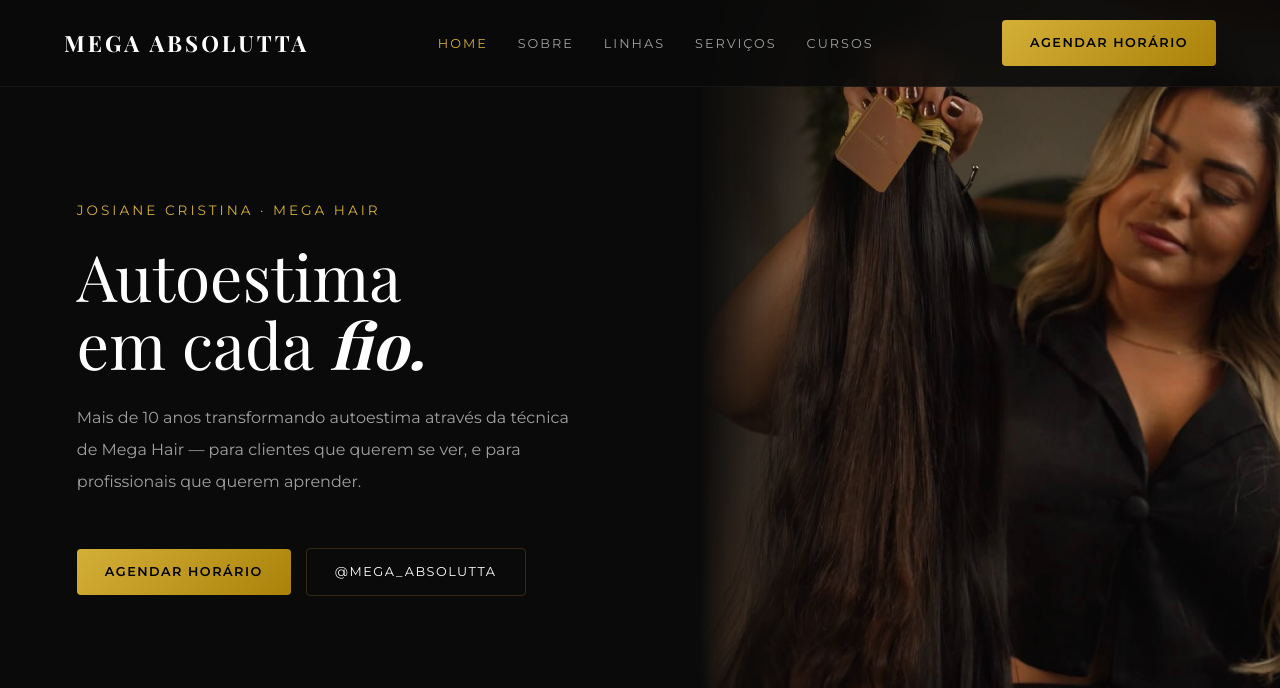
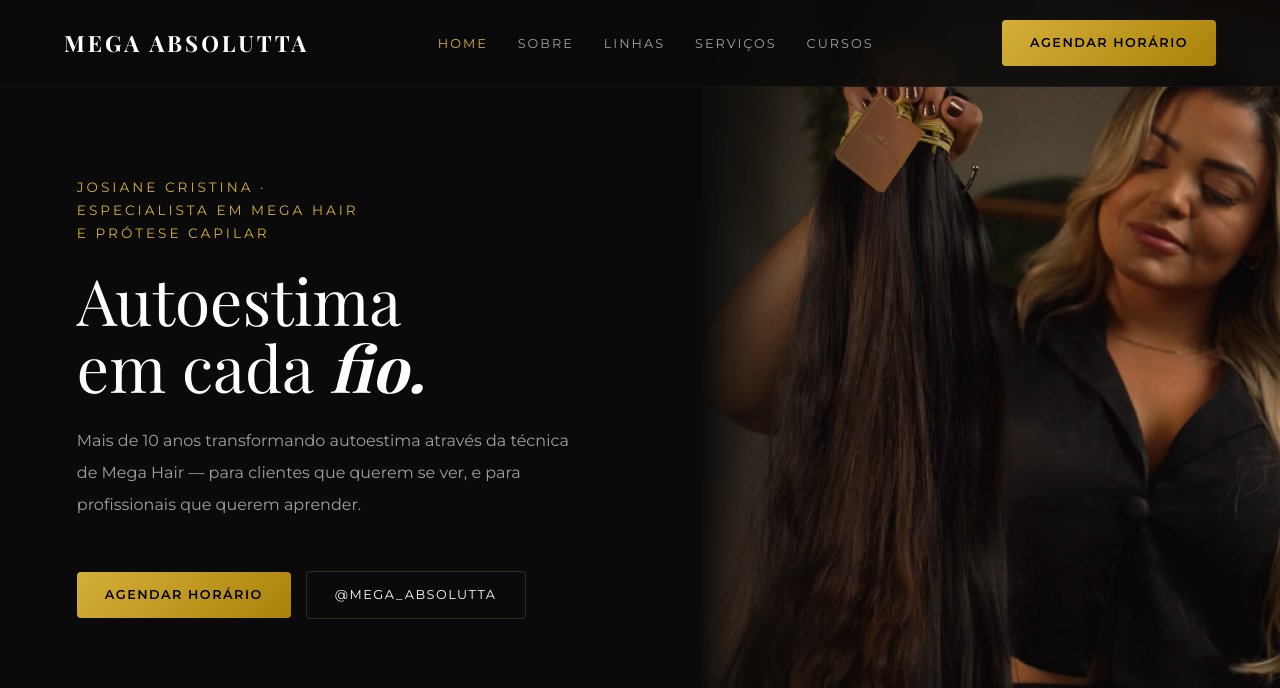
Before and after one commit to renandsantana/Site, a plain HTML site: page index.html in a window 1280 px wide. Shown: the top 688 px of the page. Drawn offline with nearby package versions, Linux system fonts and the light colour scheme; a web font is replaced by a local one.

Commit message:
adicção de texto da especialidade

```diff
--- a/index.html
+++ b/index.html
@@ -556,7 +556,7 @@
     <!-- Texto na Esquerda -->
     <div class="hero-content-wrapper">
       <div class="hero-text">
-        <span class="hero-tag">Josiane Cristina · Mega Hair</span>
+        <span class="hero-tag">Josiane Cristina · <br>Especialista em Mega Hair<br>e Prótese Capilar<br></span>
         <h1 class="hero-title">Autoestima<br>em cada <span>fio.</span><br></h1>
         <p class="hero-desc">
           Mais de 10 anos transformando autoestima através da técnica de Mega Hair — para clientes que querem se ver, e para profissionais que querem aprender.
```
